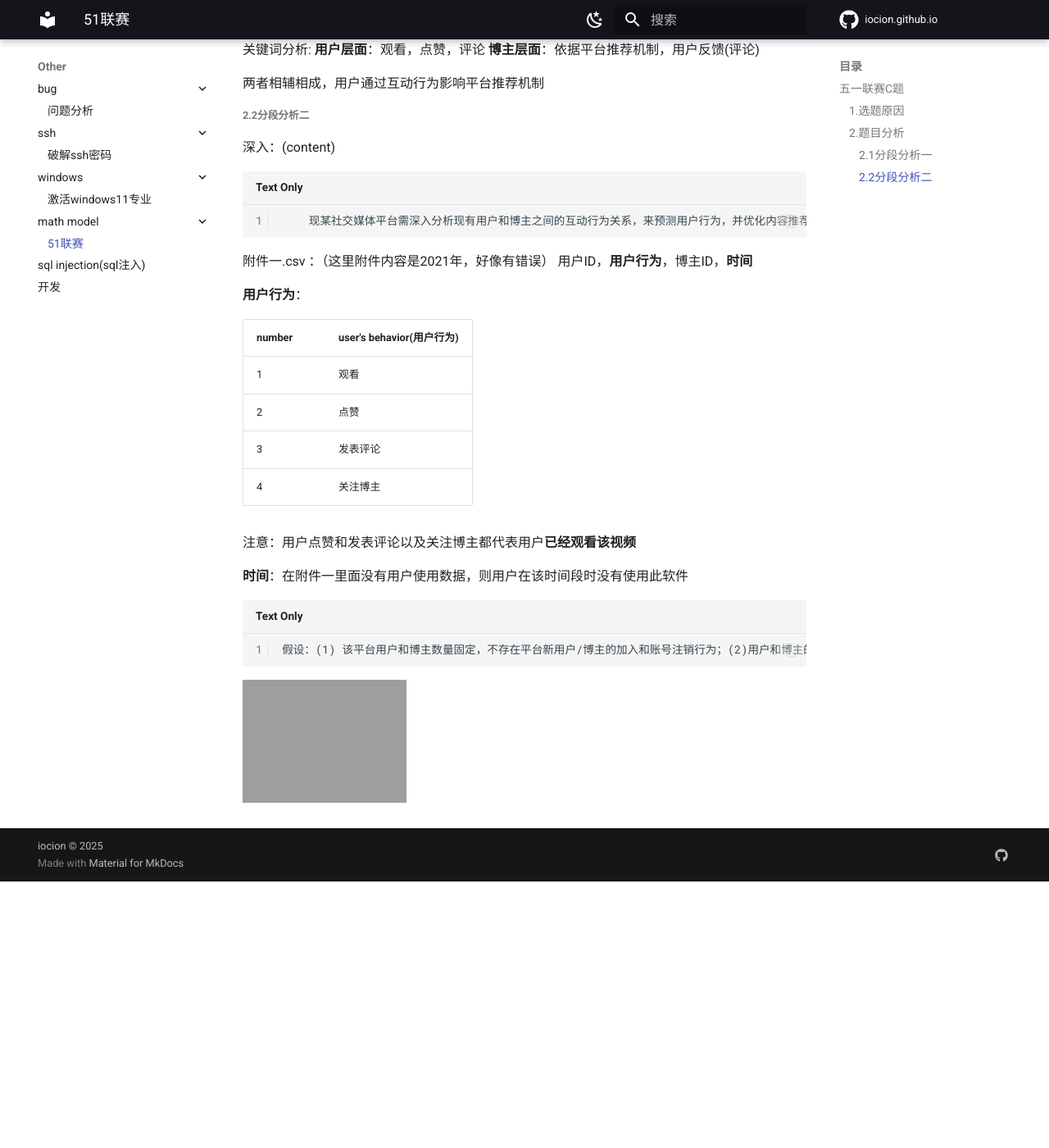
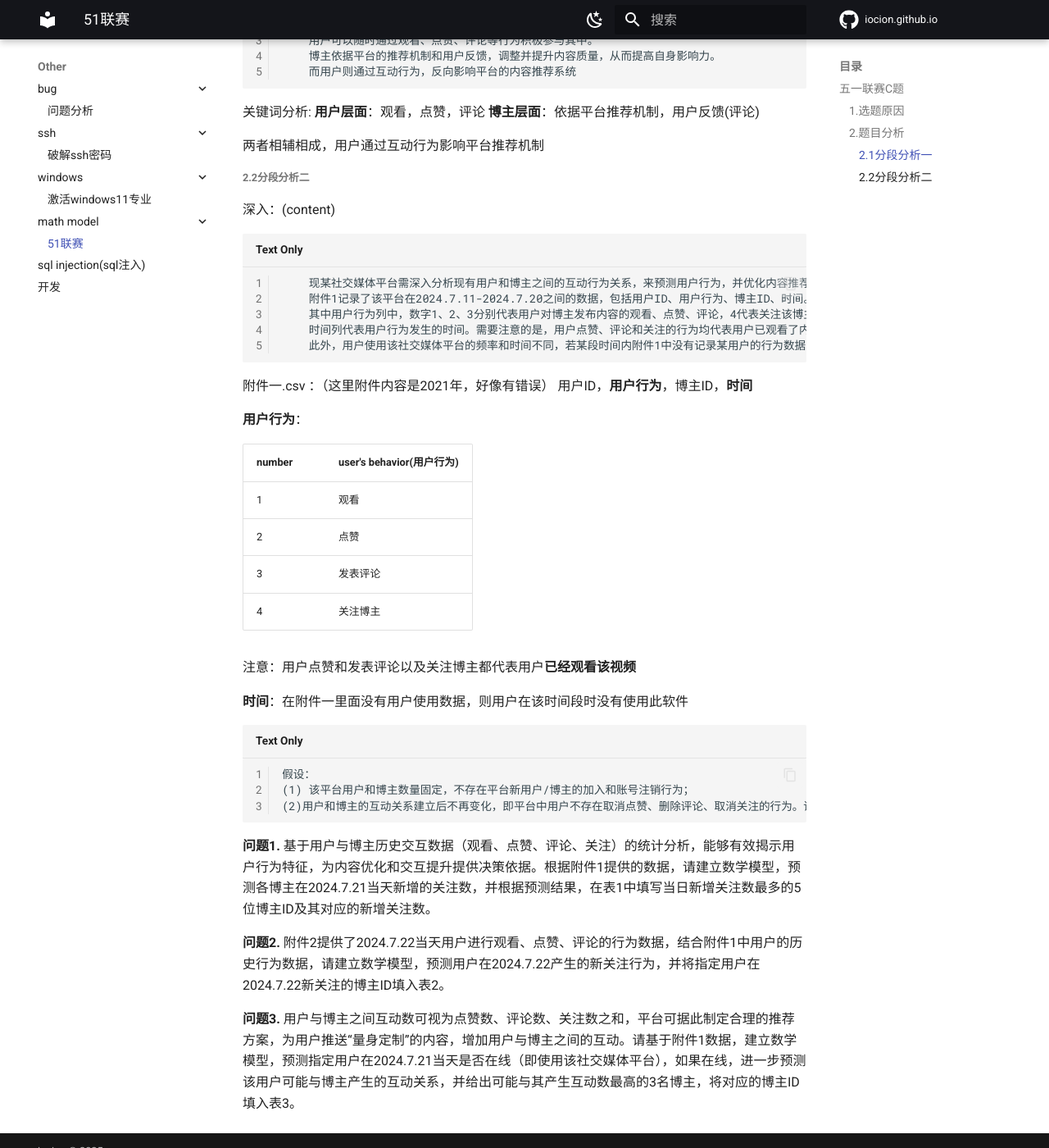
Before and after one commit to iocion/iocion.github.io, an MkDocs documentation site: the page built from docs/Other/math model/51联赛.md, in a window 1280 px wide and 1400 px high, scrolled down 694 px. Shown: the whole window at 82% size. Built offline with MkDocs 1.6.1 and Material for MkDocs 9.7.7, drawn with Linux system fonts in a browser that asks for light colours; nearby versions of some CDN libraries; library files that are not in the unit come from our copies; comment, search, counter and statistics services are not loaded; before the commit the page ends 1769 px from its top, so only the background shows below that.

Commit message:
just update

````diff
--- a/docs/Other/math model/51联赛.md
+++ b/docs/Other/math model/51联赛.md
@@ -18,7 +18,11 @@
 浅层：(backgroud)
 
 ```txt
-	近年来，社交媒体平台打造了多元化的线上交流空间和文化圈，深刻影响着人们社交互动与信息获取。博主基于专业知识或兴趣爱好等创作出高质量内容，吸引并获得用户的关注。用户可以随时通过观看、点赞、评论等行为积极参与其中。博主依据平台的推荐机制和用户反馈，调整并提升内容质量，从而提高自身影响力。而用户则通过互动行为，反向影响平台的内容推荐系统
+	近年来，社交媒体平台打造了多元化的线上交流空间和文化圈，深刻影响着人们社交互动与信息获取。
+	博主基于专业知识或兴趣爱好等创作出高质量内容，吸引并获得用户的关注。
+	用户可以随时通过观看、点赞、评论等行为积极参与其中。
+	博主依据平台的推荐机制和用户反馈，调整并提升内容质量，从而提高自身影响力。
+	而用户则通过互动行为，反向影响平台的内容推荐系统
 ```
 
 关键词分析:  **用户层面**：观看，点赞，评论
@@ -31,7 +35,11 @@
 深入：(content)
 
 ```txt
-	现某社交媒体平台需深入分析现有用户和博主之间的互动行为关系，来预测用户行为，并优化内容推荐方法。附件1记录了该平台在2024.7.11-2024.7.20之间的数据，包括用户ID、用户行为、博主ID、时间。其中用户行为列中，数字1、2、3分别代表用户对博主发布内容的观看、点赞、评论，4代表关注该博主。时间列代表用户行为发生的时间。需要注意的是，用户点赞、评论和关注的行为均代表用户已观看了内容。此外，用户使用该社交媒体平台的频率和时间不同，若某段时间内附件1中没有记录某用户的行为数据，则代表该时段内用户没有使用该社交媒体平台。附件2中记录了2024.7.22用户进行观看、点赞、评论的行为数据。
+	现某社交媒体平台需深入分析现有用户和博主之间的互动行为关系，来预测用户行为，并优化内容推荐方法。
+	附件1记录了该平台在2024.7.11-2024.7.20之间的数据，包括用户ID、用户行为、博主ID、时间。
+	其中用户行为列中，数字1、2、3分别代表用户对博主发布内容的观看、点赞、评论，4代表关注该博主。
+	时间列代表用户行为发生的时间。需要注意的是，用户点赞、评论和关注的行为均代表用户已观看了内容。
+	此外，用户使用该社交媒体平台的频率和时间不同，若某段时间内附件1中没有记录某用户的行为数据，则代表该时段内用户没有使用该社交媒体平台。附件2中记录了2024.7.22用户进行观看、点赞、评论的行为数据。
 ```
 
 附件一.csv ：（这里附件内容是2021年，好像有错误）
@@ -51,7 +59,13 @@
 **时间**：在附件一里面没有用户使用数据，则用户在该时间段时没有使用此软件
 
 ```txt
-假设：(1) 该平台用户和博主数量固定，不存在平台新用户/博主的加入和账号注销行为；(2)用户和博主的互动关系建立后不再变化，即平台中用户不存在取消点赞、删除评论、取消关注的行为。请结合附件数据，建立数学模型，解决下列问题。
+假设：
+(1) 该平台用户和博主数量固定，不存在平台新用户/博主的加入和账号注销行为；
+(2)用户和博主的互动关系建立后不再变化，即平台中用户不存在取消点赞、删除评论、取消关注的行为。请结合附件数据，建立数学模型，解决下列问题。
 ```
 
-<img src="https://iocion.github.io/image-bed/image/51.png" alt="image-20250428182724646" style="zoom:50%;" />
+**问题1.**  基于用户与博主历史交互数据（观看、点赞、评论、关注）的统计分析，能够有效揭示用户行为特征，为内容优化和交互提升提供决策依据。根据附件1提供的数据，请建立数学模型，预测各博主在2024.7.21当天新增的关注数，并根据预测结果，在表1中填写当日新增关注数最多的5位博主ID及其对应的新增关注数。
+
+**问题2.** 附件2提供了2024.7.22当天用户进行观看、点赞、评论的行为数据，结合附件1中用户的历史行为数据，请建立数学模型，预测用户在2024.7.22产生的新关注行为，并将指定用户在2024.7.22新关注的博主ID填入表2。
+
+**问题3.** 用户与博主之间互动数可视为点赞数、评论数、关注数之和，平台可据此制定合理的推荐方案，为用户推送“量身定制”的内容，增加用户与博主之间的互动。请基于附件1数据，建立数学模型，预测指定用户在2024.7.21当天是否在线（即使用该社交媒体平台），如果在线，进一步预测该用户可能与博主产生的互动关系，并给出可能与其产生互动数最高的3名博主，将对应的博主ID填入表3。
````
